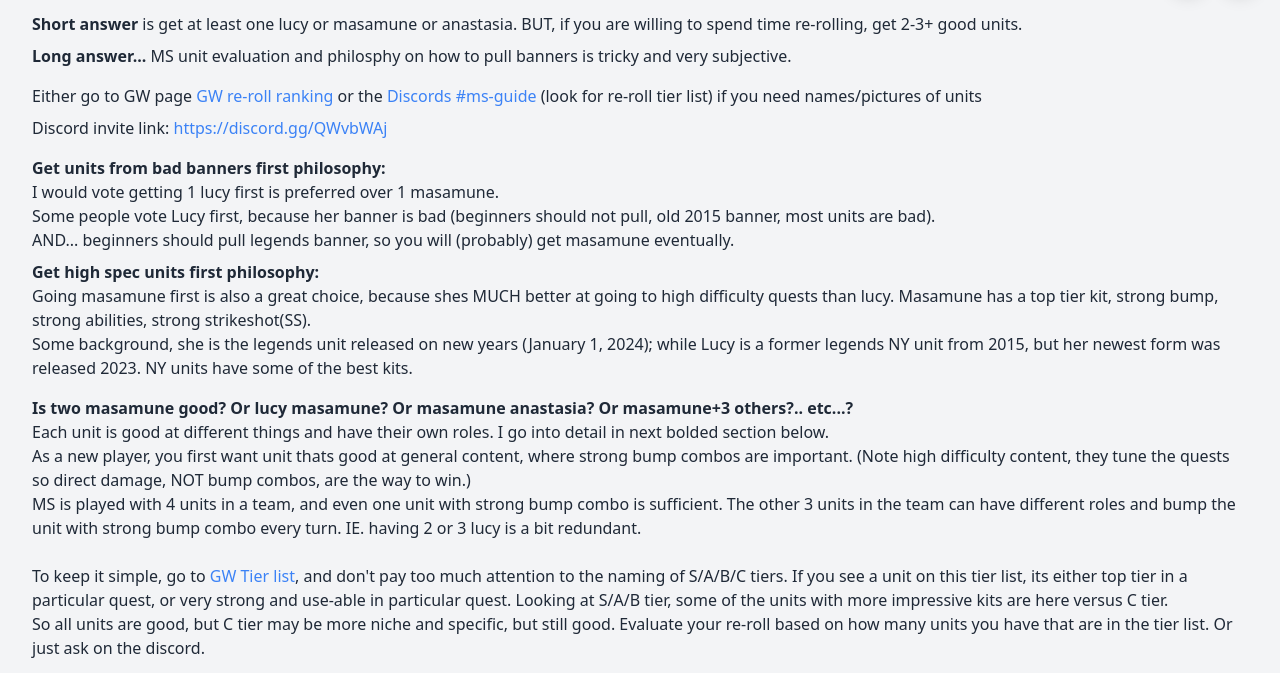
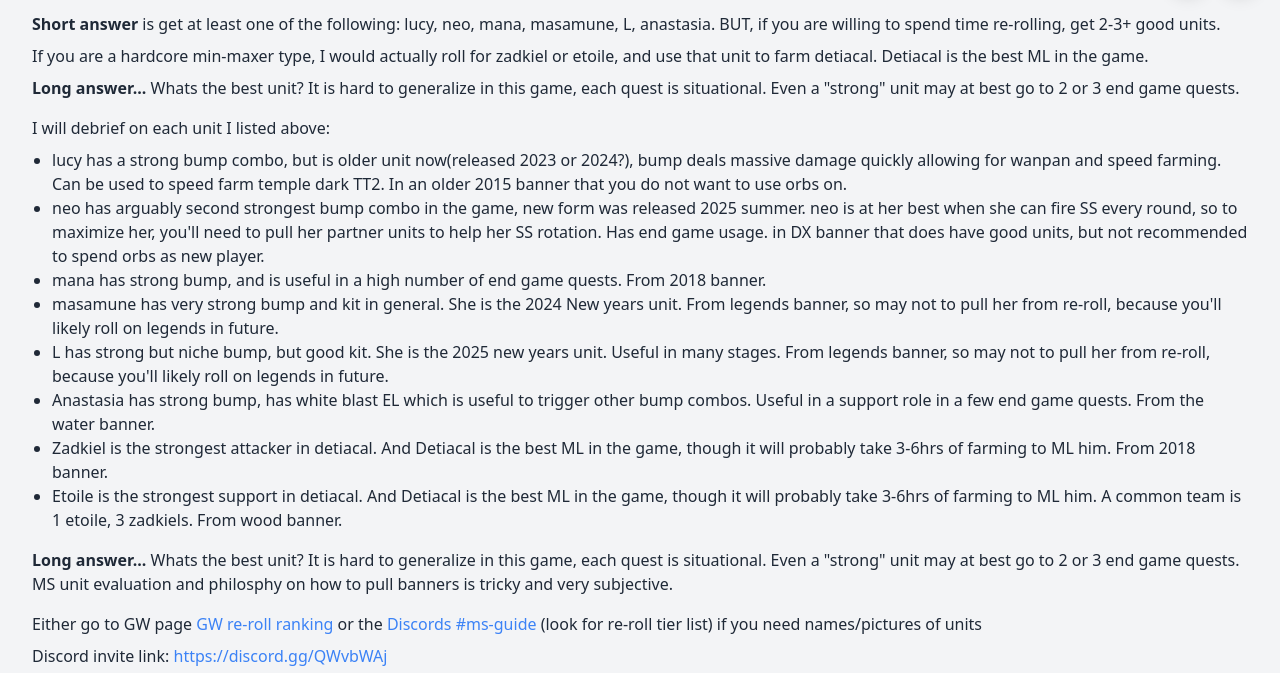
Before and after one commit to monkkeeeyyyydluffy/monsterstrike, a website: page src/pages/reroll.html in a window 1280 px wide. Shown: the part 72-745 px from the top of the page. Drawn offline with nearby package versions, Linux system fonts and the light colour scheme.

Commit message:
update reroll. add is this banner good

```diff
--- a/src/pages/reroll.html
+++ b/src/pages/reroll.html
@@ -97,15 +97,78 @@
       </h1>
 
       <p class="mb-2">
-        <b class="font-semibold">Short answer</b> is get at least one lucy or
-        masamune or anastasia. BUT, if you are willing to spend time re-rolling,
-        get 2-3+ good units.
+        <b class="font-semibold">Short answer</b> is get at least one of the
+        following: lucy, neo, mana, masamune, L, anastasia. BUT, if you are
+        willing to spend time re-rolling, get 2-3+ good units.
+      </p>
+      <p class="mb-2">
+        If you are a hardcore min-maxer type, I would actually roll for zadkiel
+        or etoile, and use that unit to farm detiacal. Detiacal is the best ML
+        in the game.
       </p>
       <p class="mb-4">
-        <b class="font-semibold">Long answer...</b> MS unit evaluation and
-        philosphy on how to pull banners is tricky and very subjective.
+        <b class="font-semibold">Long answer...</b> Whats the best unit? It is
+        hard to generalize in this game, each quest is situational. Even a
+        "strong" unit may at best go to 2 or 3 end game quests.
       </p>
+      <p class="mb-2">I will debrief on each unit I listed above:</p>
+      <ul class="mb-4 list-disc pl-5">
+        <li>
+          lucy has a strong bump combo, but is older unit now(released 2023 or
+          2024?), bump deals massive damage quickly allowing for wanpan and
+          speed farming. Can be used to speed farm temple dark TT2. In an older
+          2015 banner that you do not want to use orbs on.
+        </li>
 
+        <li>
+          neo has arguably second strongest bump combo in the game, new form was
+          released 2025 summer. neo is at her best when she can fire SS every
+          round, so to maximize her, you'll need to pull her partner units to
+          help her SS rotation. Has end game usage. in DX banner that does have
+          good units, but not recommended to spend orbs as new player.
+        </li>
+
+        <li>
+          mana has strong bump, and is useful in a high number of end game
+          quests. From 2018 banner.
+        </li>
+
+        <li>
+          masamune has very strong bump and kit in general. She is the 2024 New
+          years unit. From legends banner, so may not to pull her from re-roll,
+          because you'll likely roll on legends in future.
+        </li>
+        <li>
+          L has strong but niche bump, but good kit. She is the 2025 new years
+          unit. Useful in many stages. From legends banner, so may not to pull
+          her from re-roll, because you'll likely roll on legends in future.
+        </li>
+        <li>
+          Anastasia has strong bump, has white blast EL which is useful to
+          trigger other bump combos. Useful in a support role in a few end game
+          quests. From the water banner.
+        </li>
+
+        <li>
+          Zadkiel is the strongest attacker in detiacal. And Detiacal is the
+          best ML in the game, though it will probably take 3-6hrs of farming to
+          ML him. From 2018 banner.
+        </li>
+
+        <li>
+          Etoile is the strongest support in detiacal. And Detiacal is the best
+          ML in the game, though it will probably take 3-6hrs of farming to ML
+          him. A common team is 1 etoile, 3 zadkiels. From wood banner.
+        </li>
+      </ul>
+
+      <p class="mb-4">
+        <b class="font-semibold">Long answer...</b> Whats the best unit? It is
+        hard to generalize in this game, each quest is situational. Even a
+        "strong" unit may at best go to 2 or 3 end game quests. MS unit
+        evaluation and philosphy on how to pull banners is tricky and very
+        subjective.
+      </p>
       <p class="mb-2">
         Either go to GW page
         <a
```
Also changed, not shown: index.html (+37 -4 lines).
